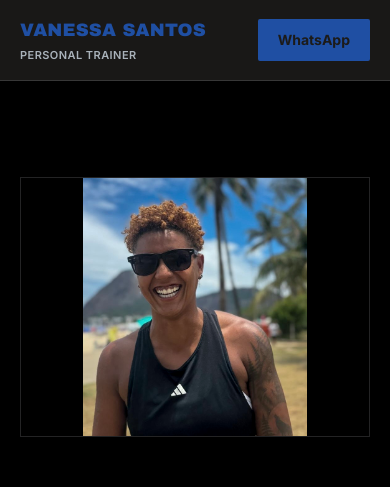
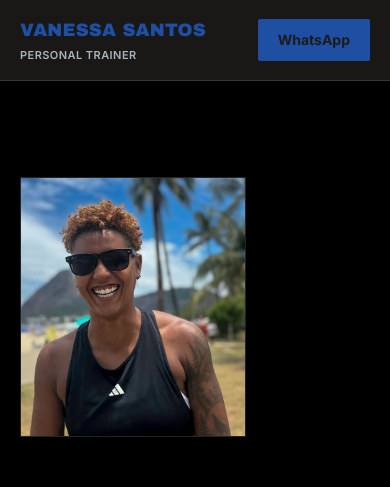
Before and after one commit to vanessapersonal/vanessa-personal, a plain HTML site: page index.html in a window 390 px wide. Shown: the top 487 px of the page. Drawn offline with Linux system fonts and the light colour scheme.

Commit message:
Add files via upload

```diff
--- a/index.html
+++ b/index.html
@@ -196,19 +196,22 @@
     display:flex;
     align-items:center;
     justify-content:center;
+    aspect-ratio:720/829;
+    width:auto;
+    margin-left:auto;
   }
   .hero-visual svg{ width:100%; height:100%; }
   .hero-visual img{
     width:100%;
     height:100%;
-    object-fit:contain;
+    object-fit:cover;
     filter:saturate(0.9) contrast(1.05);
     border:1px solid var(--line);
   }
 
   @media (max-width:860px){
     .hero-inner{ grid-template-columns:1fr; }
-    .hero-visual{ height:260px; order:-1; }
+    .hero-visual{ height:260px; margin-left:0; margin-right:auto; order:-1; }
     .hero{ padding:56px 20px 56px; }
   }
 
```
